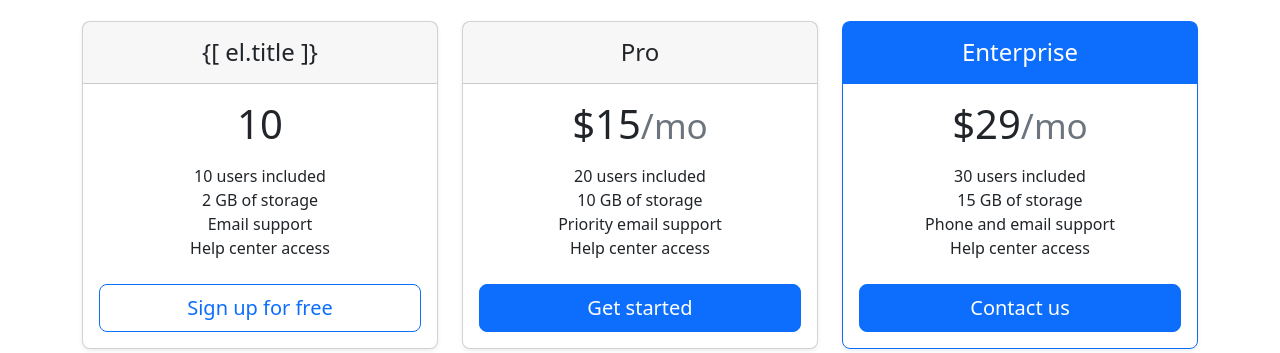
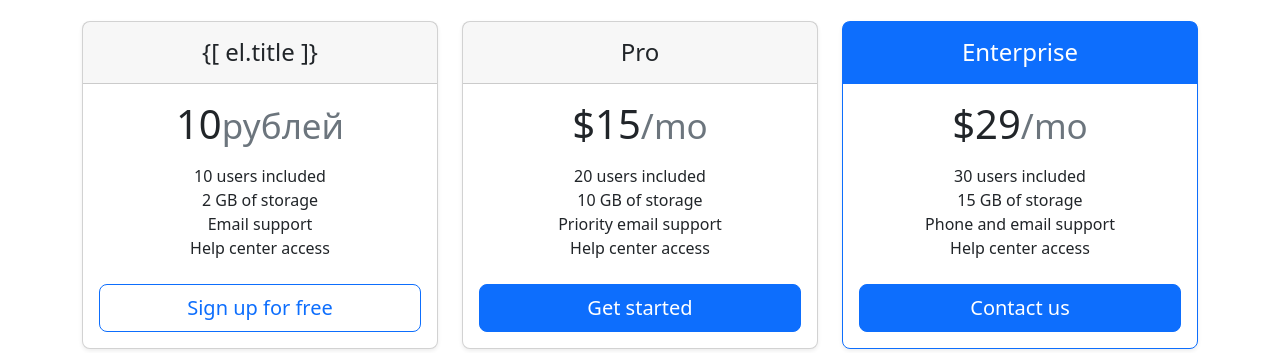
Before and after one commit to anastyadru/Flask_2, a Django app: template templates/index.html in a window 1280 px wide. Shown: the part 267-620 px from the top of the page. Run offline with Django 4.2, Linux system fonts and the light colour scheme; the template is opened without the code that fills it: most values are stand-ins (such as "Sample title", 1, 10 or a date in 2020).

Commit message:
First commit

```diff
--- a/templates/index.html
+++ b/templates/index.html
@@ -21,7 +21,7 @@
                 <h4 class="my-0 fw-normal">{[ el.title ]}</h4>
               </div>
               <div class="card-body">
-                <h1 class="card-title pricing-card-title">{{ el.price }}<small class="text-muted fw-light"></small></h1>
+                <h1 class="card-title pricing-card-title">{{ el.price }}<small class="text-muted fw-light">рублей</small></h1>
                 <ul class="list-unstyled mt-3 mb-4">
                   <li>10 users included</li>
                   <li>2 GB of storage</li>
```
